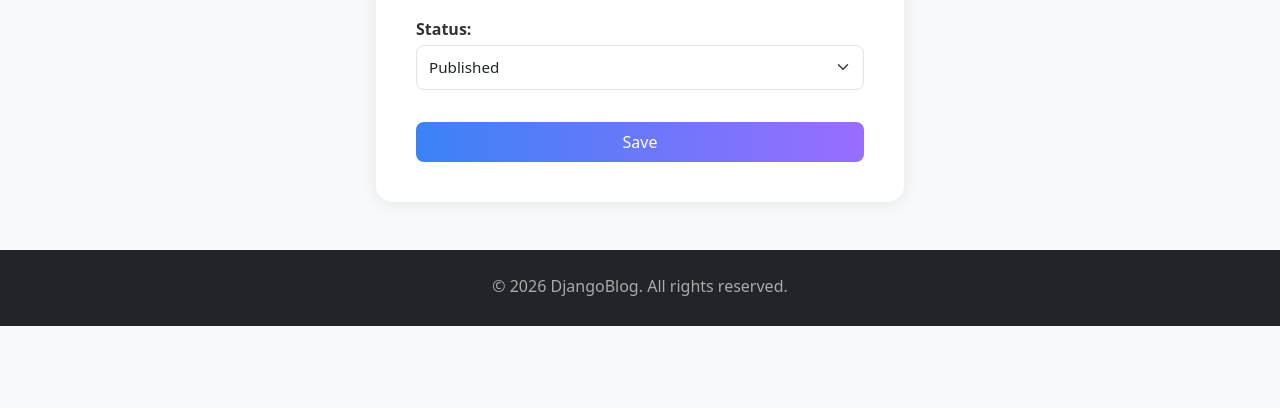
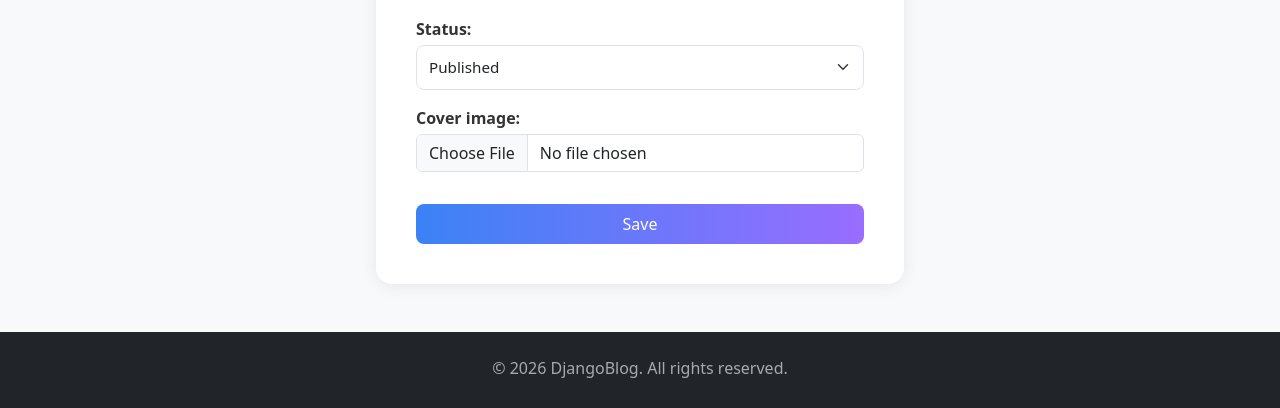
Before and after one commit to Chamathxoxo/Djangoblog, a Django app: page /posts/new/ in a window 1280 px wide. Shown: the part 768-1176 px from the top of the page. Before the commit the page ends 1094 px from the top, so only its background shows below. Run offline with Django 5.2, Linux system fonts and the light colour scheme; data that the repository does not hold is empty.

Commit message:
Add cover_image upload to PostForm and show it on post detail

```diff
--- a/blog/forms.py
+++ b/blog/forms.py
@@ -4,12 +4,13 @@ from .models import Post
 class PostForm(forms.ModelForm):
     class Meta:
         model = Post
-        fields = ["title", "content", "category", "tags", "status"]
+        fields = ["title", "content", "category", "tags", "status", "cover_image"]
         widgets = {
             "content": forms.Textarea(attrs={"rows": 8, "class": "form-control"}),
             "title": forms.TextInput(attrs={"class": "form-control"}),
             "category": forms.Select(attrs={"class": "form-select"}),
             "status": forms.Select(attrs={"class": "form-select"}),
+            "cover_image": forms.ClearableFileInput(attrs={"class": "form-control"}),
         }
 
     def clean_title(self):
--- a/blog/templates/blog/post_detail.html
+++ b/blog/templates/blog/post_detail.html
@@ -3,8 +3,8 @@
 {% block content %}
 <article class="post-article">
 
-  {% if post.image %}
-    <div class="post-hero" style="background-image: url('{{ post.image.url }}');">
+  {% if post.cover_image or post.image %}
+    <div class="post-hero" style="background-image: url('{% if post.cover_image %}{{ post.cover_image.url }}{% else %}{{ post.image.url }}{% endif %}');">
       <div class="post-hero-overlay">
         <span class="post-category-tag">{{ post.category.name|default:"Uncategorized" }}</span>
         <h1 class="post-hero-title">{{ post.title }}</h1>
```
